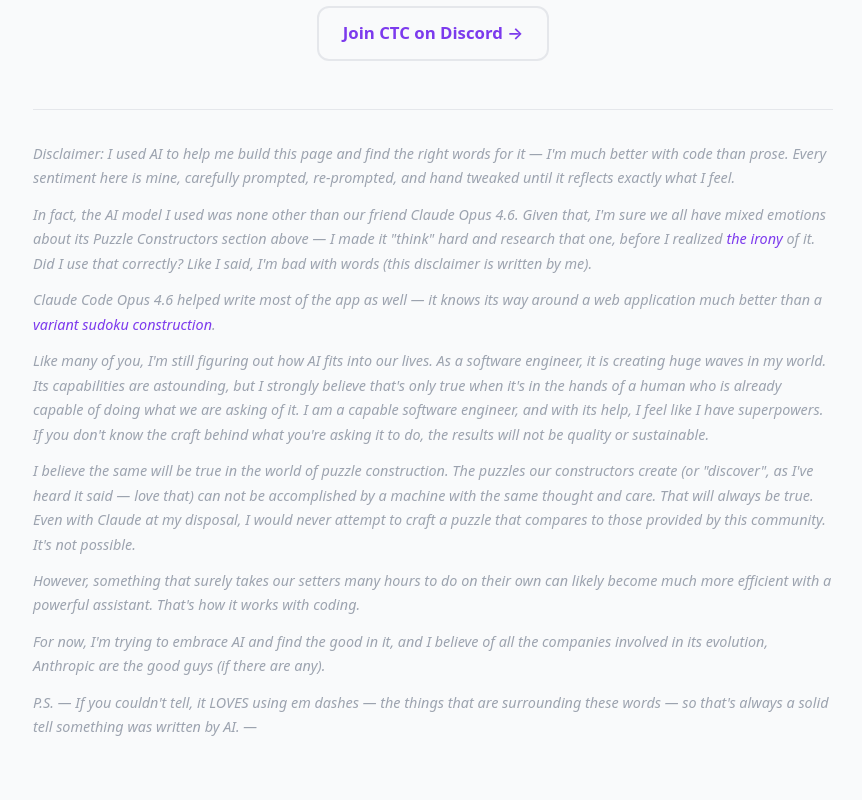
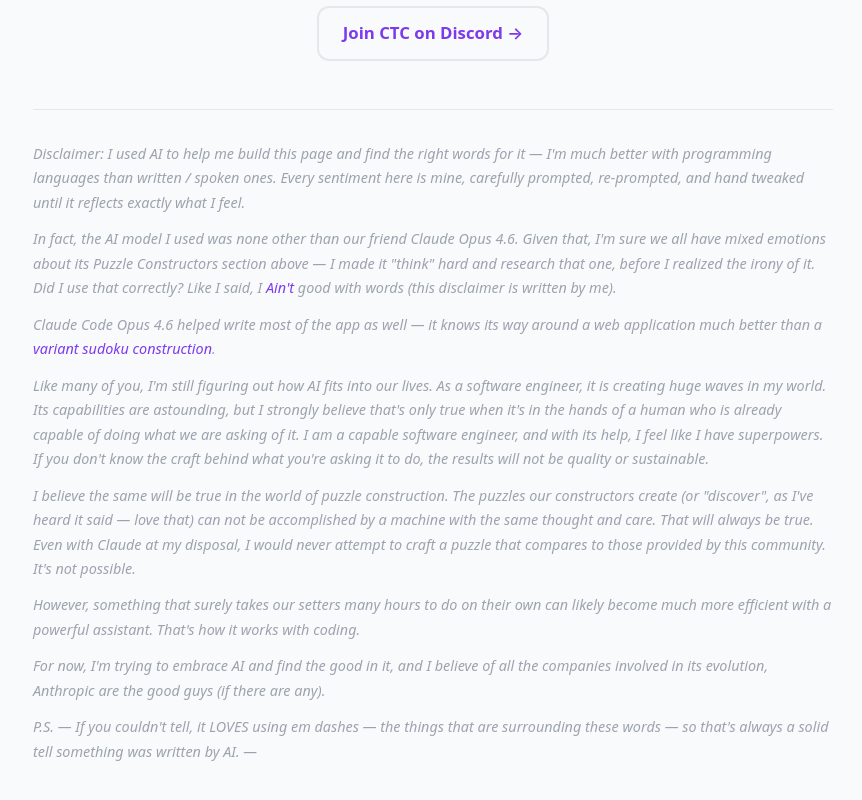
Before and after one commit to tylerj/sudoku-homepage, a plain HTML site: page index.html in a window 1280 px wide. Shown: the part 4625-5425 px from the top of the page, without its empty margins (207-1069 px from the left). Drawn offline with Linux system fonts and the light colour scheme.

Commit message:
tweaks to disclaimer

```diff
--- a/index.html
+++ b/index.html
@@ -1059,8 +1059,8 @@
           </div>
 
           <div class="community-disclaimer animate-on-scroll">
-            <p>Disclaimer: I used AI to help me build this page and find the right words for it &mdash; I'm much better with code than prose. Every sentiment here is mine, carefully prompted, re-prompted, and hand tweaked until it reflects exactly what I feel.</p>
-            <p>In fact, the AI model I used was none other than our friend Claude Opus 4.6. Given that, I'm sure we all have mixed emotions about its Puzzle Constructors section above &mdash; I made it "think" hard and research that one, before I realized <a href="https://www.youtube.com/watch?v=lRoIHses5nM" target="_blank" rel="noopener noreferrer">the irony</a> of it. Did I use that correctly? Like I said, I'm bad with words (this disclaimer is written by me).</p>
+            <p>Disclaimer: I used AI to help me build this page and find the right words for it &mdash; I'm much better with programming languages than written / spoken ones. Every sentiment here is mine, carefully prompted, re-prompted, and hand tweaked until it reflects exactly what I feel.</p>
+            <p>In fact, the AI model I used was none other than our friend Claude Opus 4.6. Given that, I'm sure we all have mixed emotions about its Puzzle Constructors section above &mdash; I made it "think" hard and research that one, before I realized the irony of it. Did I use that correctly? Like I said, I <a href="https://www.youtube.com/watch?v=lRoIHses5nM" target="_blank" rel="noopener noreferrer">Ain't</a> good with words (this disclaimer is written by me).</p>
             <p>Claude Code Opus 4.6 helped write most of the app as well &mdash; it knows its way around a web application much better than a <a href="https://www.youtube.com/watch?v=uK4MaszybIM" target="_blank" rel="noopener noreferrer">variant sudoku construction</a>.</p>
             <p>Like many of you, I'm still figuring out how AI fits into our lives. As a software engineer, it is creating huge waves in my world. Its capabilities are astounding, but I strongly believe that's only true when it's in the hands of a human who is already capable of doing what we are asking of it. I am a capable software engineer, and with its help, I feel like I have superpowers. If you don't know the craft behind what you're asking it to do, the results will not be quality or sustainable.</p>
             <p>I believe the same will be true in the world of puzzle construction. The puzzles our constructors create (or "discover", as I've heard it said &mdash; love that) can not be accomplished by a machine with the same thought and care. That will always be true. Even with Claude at my disposal, I would never attempt to craft a puzzle that compares to those provided by this community. It's not possible.</p>
```
